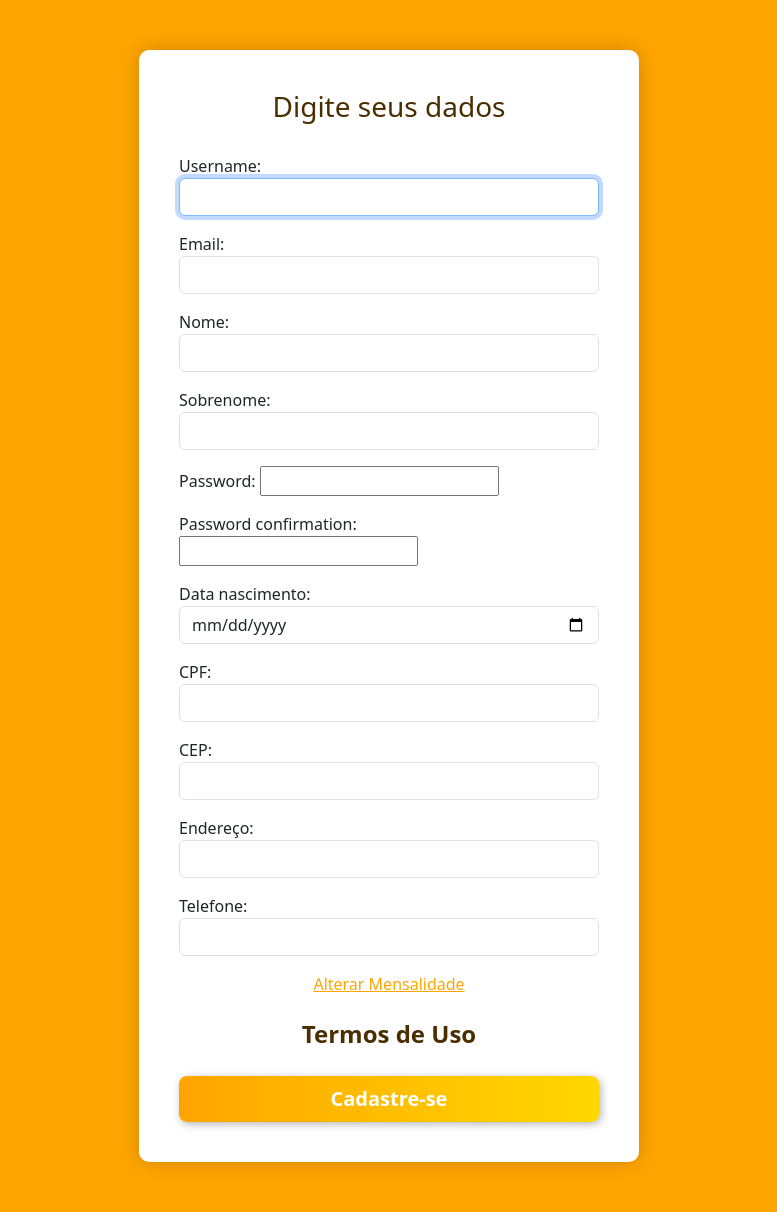
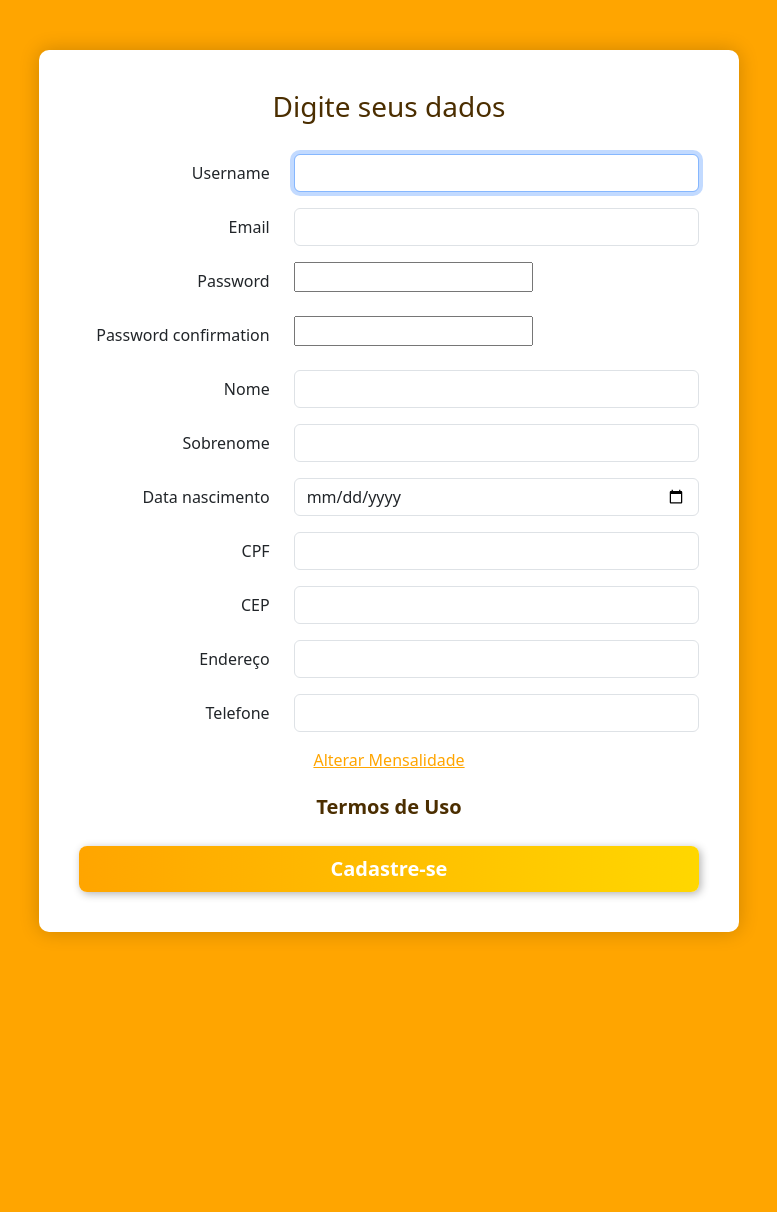
Before and after one commit to LucazinnDEV/Pagina_Virada_Store, a Django app: page /cadastro/ in a window 1280 px wide. Shown: the whole page, without its empty margins (251-1028 px from the left). After the commit the page ends 939 px from the top, so only its background shows below. Run offline with Django 5.2, Linux system fonts and the light colour scheme.

Commit message:
Ajuste dos campos no template de cadastro

```diff
--- a/forum/templates/forum/cadastro.html
+++ b/forum/templates/forum/cadastro.html
@@ -1,4 +1,5 @@
 {% load static %}
+
 <!DOCTYPE html>
 <html lang="pt-br">
 <head>
@@ -14,7 +15,7 @@
             padding: 40px;
             border-radius: 10px;
             box-shadow: 0 0 20px rgba(0,0,0,0.2);
-            max-width: 500px;
+            max-width: 700px;
             margin: 50px auto;
         }
         .form-title {
@@ -35,7 +36,7 @@
         }
         .termos {
             text-align: center;
-            font-size: 24px;
+            font-size: 20px;
             font-weight: bold;
             color: #4b2e00;
             margin-top: 20px;
@@ -54,18 +55,19 @@
     <h2 class="form-title">Digite seus dados</h2>
     <form method="POST">
         {% csrf_token %}
-        <div class="mb-3">{{ form.username.label_tag }} {{ form.username }}</div>
-        <div class="mb-3">{{ form.email.label_tag }} {{ form.email }}</div>
-        <div class="mb-3">{{ form.nome.label_tag }} {{ form.nome }}</div>
-        <div class="mb-3">{{ form.sobrenome.label_tag }} {{ form.sobrenome }}</div>
-        <div class="mb-3">{{ form.tipo_pessoa.label_tag }} {{ form.tipo_pessoa }}</div>
-        <div class="mb-3">{{ form.password1.label_tag }} {{ form.password1 }}</div>
-        <div class="mb-3">{{ form.password2.label_tag }} {{ form.password2 }}</div>
-        <div class="mb-3">{{ form.data_nascimento.label_tag }} {{ form.data_nascimento }}</div>
-        <div class="mb-3">{{ form.cpf.label_tag }} {{ form.cpf }}</div>
-        <div class="mb-3">{{ form.cep.label_tag }} {{ form.cep }}</div>
-        <div class="mb-3">{{ form.endereco.label_tag }} {{ form.endereco }}</div>
-        <div class="mb-3">{{ form.telefone.label_tag }} {{ form.telefone }}</div>
+        {% for field in form %}
+            <div class="row mb-3">
+                <label class="col-sm-4 col-form-label text-end" for="{{ field.id_for_label }}">
+                    {{ field.label }}
+                </label>
+                <div class="col-sm-8">
+                    {{ field }}
+                    {% if field.errors %}
+                        <div class="text-danger">{{ field.errors }}</div>
+                    {% endif %}
+                </div>
+            </div>
+        {% endfor %}
 
         <a href="#" class="link-alterar">Alterar Mensalidade</a>
         <div class="termos">Termos de Uso</div>
```
